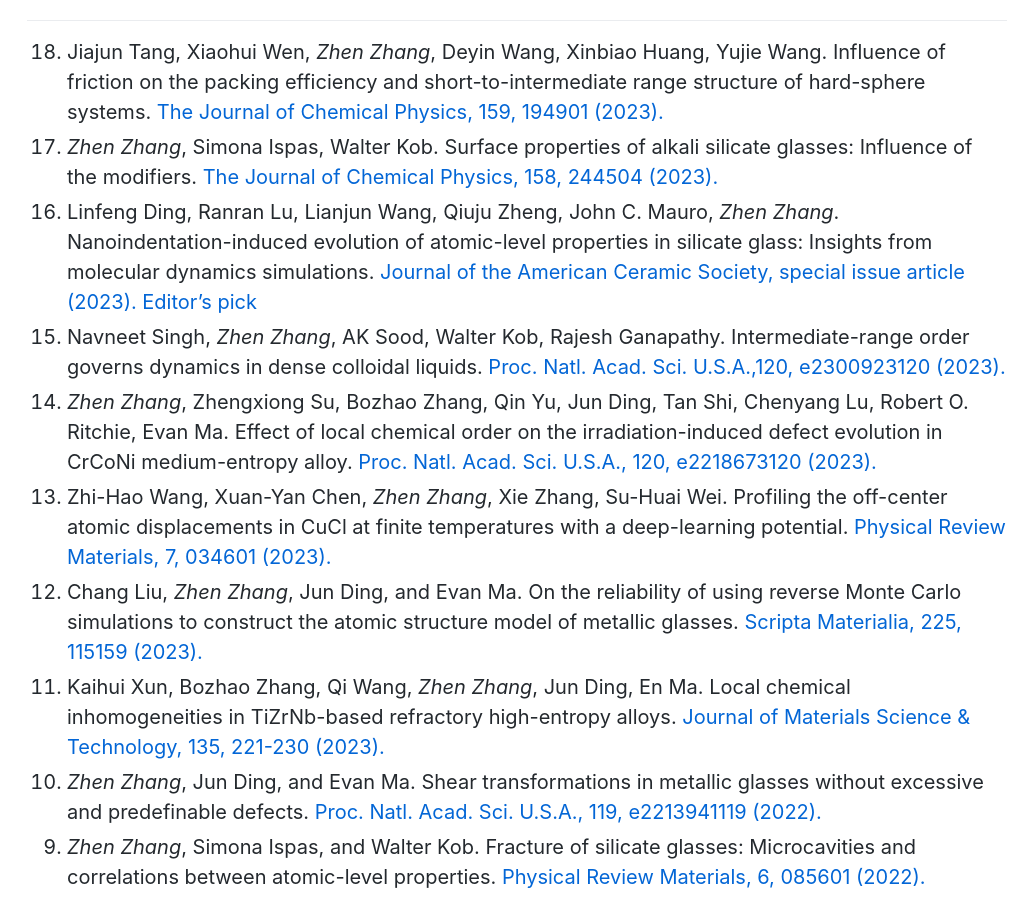
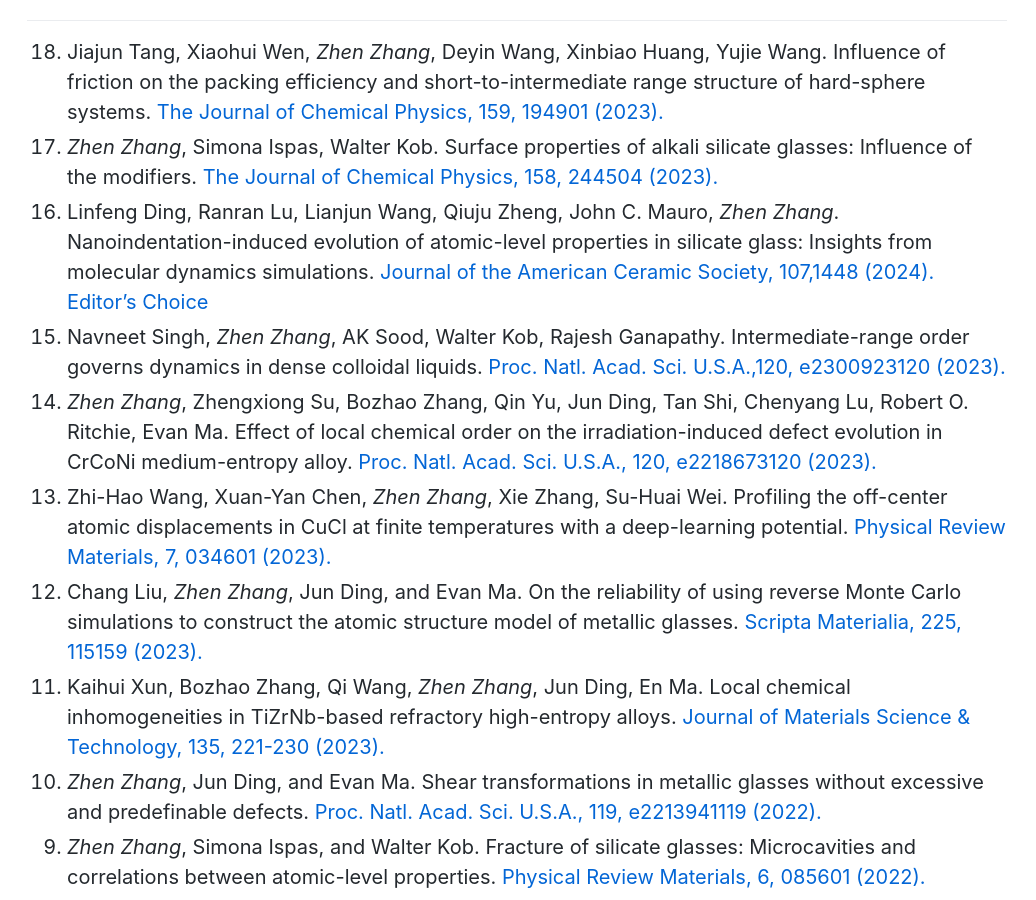
Before and after one commit to zhenzhang1991/zhenzhang1991.github.io, a Jekyll site: the page built from index.md, in a window 1280 px wide and 900 px high, scrolled down 4814 px. Shown: the whole window, without its empty margins (123-1159 px from the left). Built offline with Jekyll 4.4.1, drawn with Linux system fonts in a browser that asks for light colours; Markdown is read by kramdown in place of the engine named in the settings; comment, search, counter and statistics services are not loaded.

Commit message:
Update index.md

```diff
--- a/index.md
+++ b/index.md
@@ -87,7 +87,7 @@ Publication for more details:
 # Publications
 0. Jiajun Tang, Xiaohui Wen, *Zhen Zhang*, Deyin Wang, Xinbiao Huang, Yujie Wang. Influence of friction on the packing efficiency and short-to-intermediate range structure of hard-sphere systems. [The Journal of Chemical Physics, 159, 194901 (2023).](https://doi.org/10.1063/5.0175513)
 0. *Zhen Zhang*, Simona Ispas, Walter Kob. Surface properties of alkali silicate glasses: Influence of the modifiers. [The Journal of Chemical Physics, 158, 244504 (2023).](https://doi.org/10.1063/5.0155497)
-0. Linfeng Ding, Ranran Lu, Lianjun Wang, Qiuju Zheng, John C. Mauro, *Zhen Zhang*. Nanoindentation-induced evolution of atomic-level properties in silicate glass: Insights from molecular dynamics simulations. [Journal of the American Ceramic Society, special issue article (2023). Editor's pick](https://doi.org/10.1111/jace.19230)
+0. Linfeng Ding, Ranran Lu, Lianjun Wang, Qiuju Zheng, John C. Mauro, *Zhen Zhang*. Nanoindentation-induced evolution of atomic-level properties in silicate glass: Insights from molecular dynamics simulations. [Journal of the American Ceramic Society, 107,1448 (2024). Editor's Choice](https://doi.org/10.1111/jace.19230)
 0. Navneet Singh, *Zhen Zhang*, AK Sood, Walter Kob, Rajesh Ganapathy. Intermediate-range order governs dynamics in dense colloidal liquids. [Proc. Natl. Acad. Sci. U.S.A.,120, e2300923120 (2023).](https://doi.org/10.1073/pnas.2300923120)
 0. *Zhen Zhang*, Zhengxiong Su, Bozhao Zhang, Qin Yu, Jun Ding, Tan Shi, Chenyang Lu, Robert O. Ritchie, Evan Ma. Effect of local chemical order on the irradiation-induced defect evolution in CrCoNi medium-entropy alloy. [Proc. Natl. Acad. Sci. U.S.A., 120, e2218673120 (2023).](https://doi.org/10.1073/pnas.2218673120)
 0. Zhi-Hao Wang, Xuan-Yan Chen, *Zhen Zhang*, Xie Zhang, Su-Huai Wei. Profiling the off-center atomic displacements in CuCl at finite temperatures with a deep-learning potential. [Physical Review Materials, 7, 034601 (2023).](https://doi.org/10.1103/PhysRevMaterials.7.034601)
```
